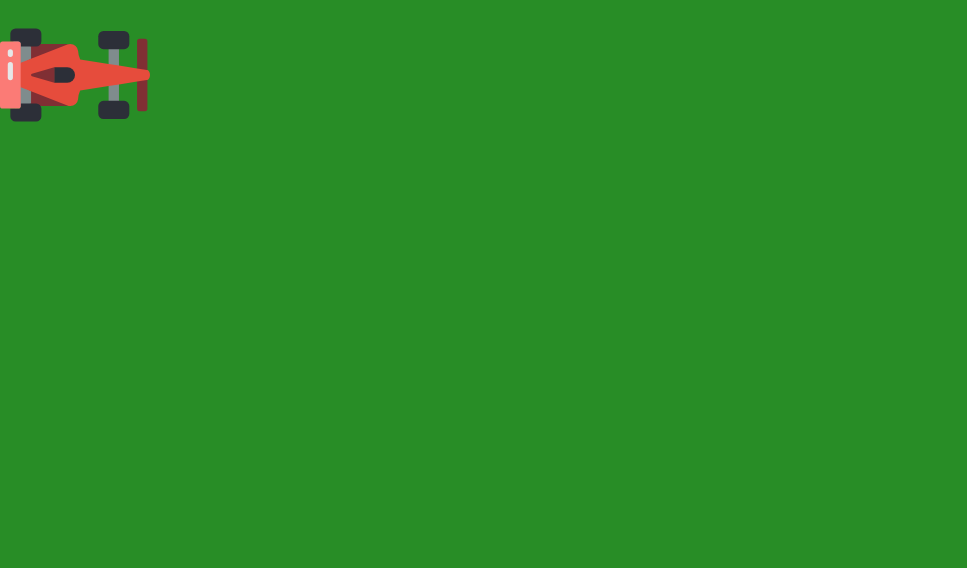
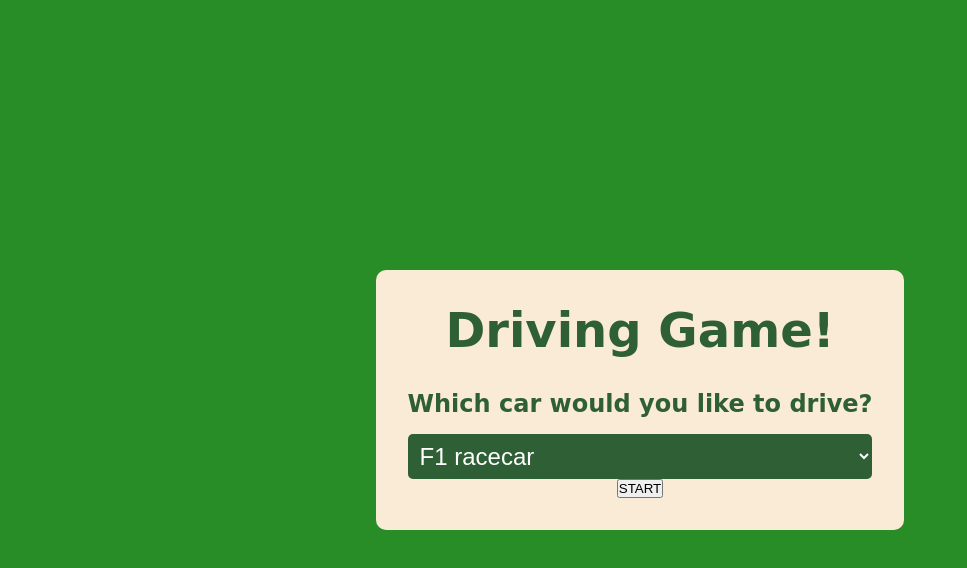
Before and after one commit to theDanielTo/driving-game, a website: page index.html in a window 1280 px wide. Shown: the whole page, without its empty margins (0-967 px from the left). Drawn offline with Linux system fonts and the light colour scheme; a web font is replaced by a local one.

Commit message:
Added more car options | Added game start menu | Added start button

```diff
--- a/index.html
+++ b/index.html
@@ -6,10 +6,24 @@
   <meta name="viewport" content="width=device-width, initial-scale=1.0">
   <title>Driving Game</title>
   <link rel="icon" href="images/favicon.ico">
+  <link rel="preconnect" href="https://fonts.gstatic.com">
+  <link href="https://fonts.googleapis.com/css2?family=Megrim&display=swap" rel="stylesheet">
   <link rel="stylesheet" href="styles.css">
 </head>
 <body>
-  <img class="face-right" src="images/f1.svg" alt="F1 Racecar">
+  <div class="prompt game-start-menu">
+    <h1>Driving Game!</h1>
+    <label for="car-select">
+      <h2>Which car would you like to drive?</h2>
+    </label>
+    <select name="car-select" id="car-select">
+      <option value="red">F1 racecar</option>
+      <option value="green">Green Convertible</option>
+      <option value="white">White Sports Car</option>
+      <option value="police">Police Patrol Car</option>
+    </select>
+    <button class="btn start-btn">START</button>
+  </div>
   <script src="main.js"></script>
 </body>
 </html>
--- a/main.js
+++ b/main.js
@@ -7,11 +7,25 @@ const carData = {
   xPos: 0,
   yPos: 0
 };
-const carEl = document.querySelector('img');
+const gameScreen = document.querySelector('body');
+const gamePrompt = document.querySelector('.prompt');
+const carSelectMenu = document.querySelector('#car-select');
+const startBtn = document.querySelector('.start-btn');
+let carEl = null;
 let intervalID = null;
 let carMoving = false;
 
-document.addEventListener('keydown', function (event) {
+startBtn.addEventListener('click', function (event) {
+  gamePrompt.classList.add('hidden');
+  carEl = document.createElement('img');
+  carEl.className = 'car face-right';
+  carEl.src = 'images/f1.svg';
+  carEl.alt = 'F1 Racecar';
+  gameScreen.appendChild(carEl);
+  document.addEventListener('keydown', carControls);
+});
+
+function carControls(event) {
   const direction = event.key.slice(5).toLowerCase();
   if (event.key === ' ') {
     if (!carMoving) {
@@ -22,28 +36,10 @@ document.addEventListener('keydown', function (event) {
       carMoving = false;
     }
   } else turnCar(direction);
-  // if (event.key === 'ArrowRight') {
-
-  // } else if (event.key === 'ArrowDown') {
-  //   carEl.classList.replace(curPerspective, carData.down);
-  //   carData.facing = 'down';
-  //   clearInterval(intervalID);
-  //   if (carMoving) steerCar(carData.facing);
-  // } else if (event.key === 'ArrowLeft') {
-  //   carEl.classList.replace(curPerspective, carData.left);
-  //   carData.facing = 'left';
-  //   clearInterval(intervalID);
-  //   if (carMoving) steerCar(carData.facing);
-  // } else if (event.key === 'ArrowUp') {
-  //   carEl.classList.replace(curPerspective, carData.up);
-  //   carData.facing = 'up';
-  //   clearInterval(intervalID);
-  //   if (carMoving) steerCar(carData.facing);
-  // } else
-});
+}
 
 function turnCar(direction) {
-  const curPerspective = carEl.className;
+  const curPerspective = 'face-' + carData.facing;
   carEl.classList.replace(curPerspective, carData[direction]);
   carData.facing = direction;
   clearInterval(intervalID);
--- a/styles.css
+++ b/styles.css
@@ -5,12 +5,51 @@
 }
 
 body {
+  height: 100vh;
   background-color: #288d26;
+  display: flex;
+  align-items: center;
+  justify-content: center;
+  flex-direction: column;
 }
 
-img {
+.game-start-menu {
+  font-family: 'Megrim', cursive;
+  background-color: antiquewhite;
+  padding: 2rem;
+  border-radius: 10px;
+  color: #2f5f34;
+}
+
+.prompt h1 {
+  font-size: 3rem;
+  font-weight: bolder;
+  margin-bottom: 2rem;
+}
+
+.prompt {
+  display: flex;
+  align-items: center;
+  justify-content: center;
+  flex-direction: column;
+}
+
+.prompt select {
+  border: none;
+  border-radius: 5px;
+  padding: 0.5rem;
+  margin-top: 1rem;
+  width: 100%;
+  background-color: #2f5f34;
+  color: white;
+  font-size: 1.5rem;
+}
+
+.car {
   width: 150px;
   position: absolute;
+  top: 0;
+  left: 0;
   transition: transform 200ms;
 }
 
@@ -29,3 +68,7 @@ img {
 .face-up {
   transform: rotate(270deg);
 }
+
+.hidden {
+  display: none;
+}
```
Also changed, not shown: images/car-green.jpg (added), images/car-police.jpg (added), images/car-white-stripe.png (added).
